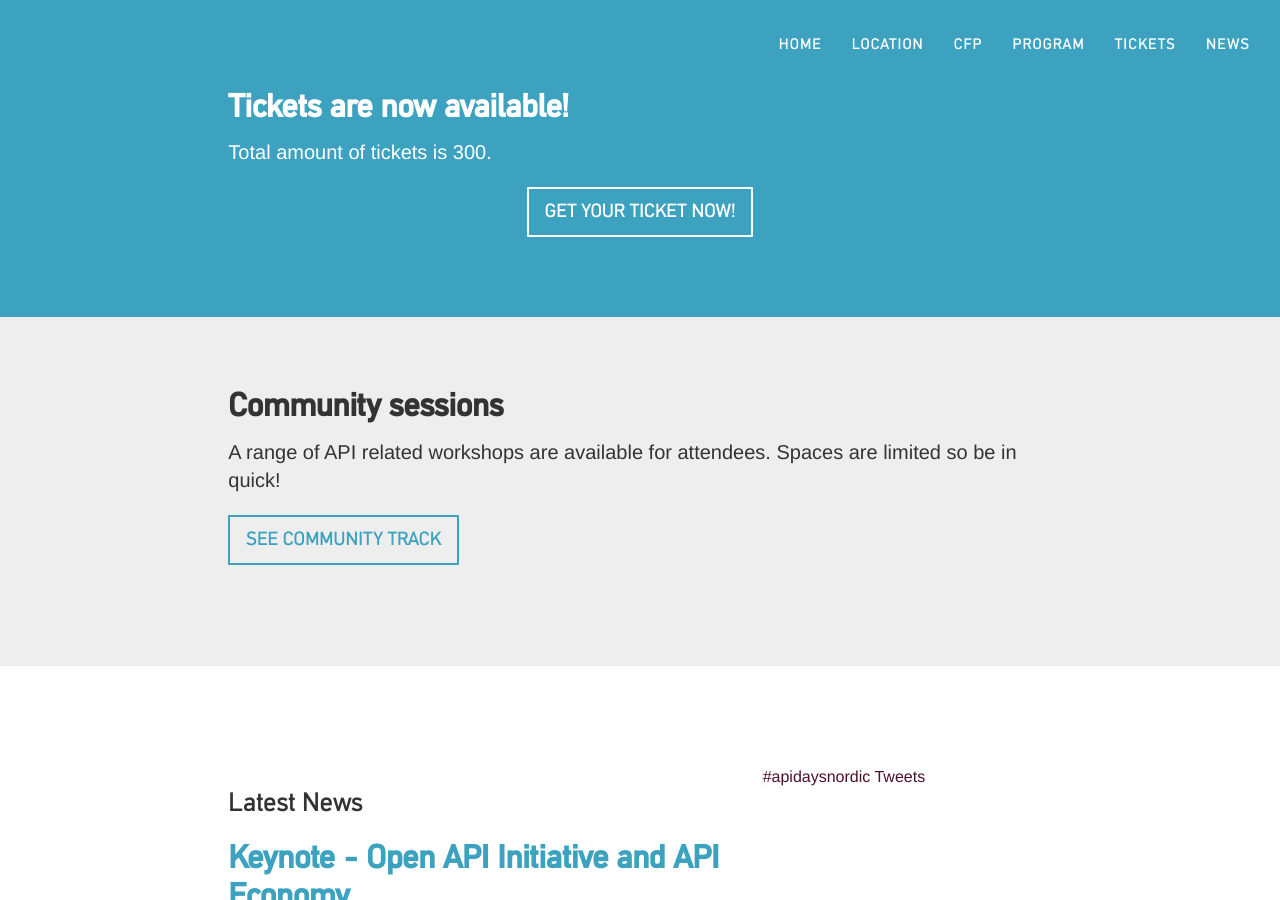
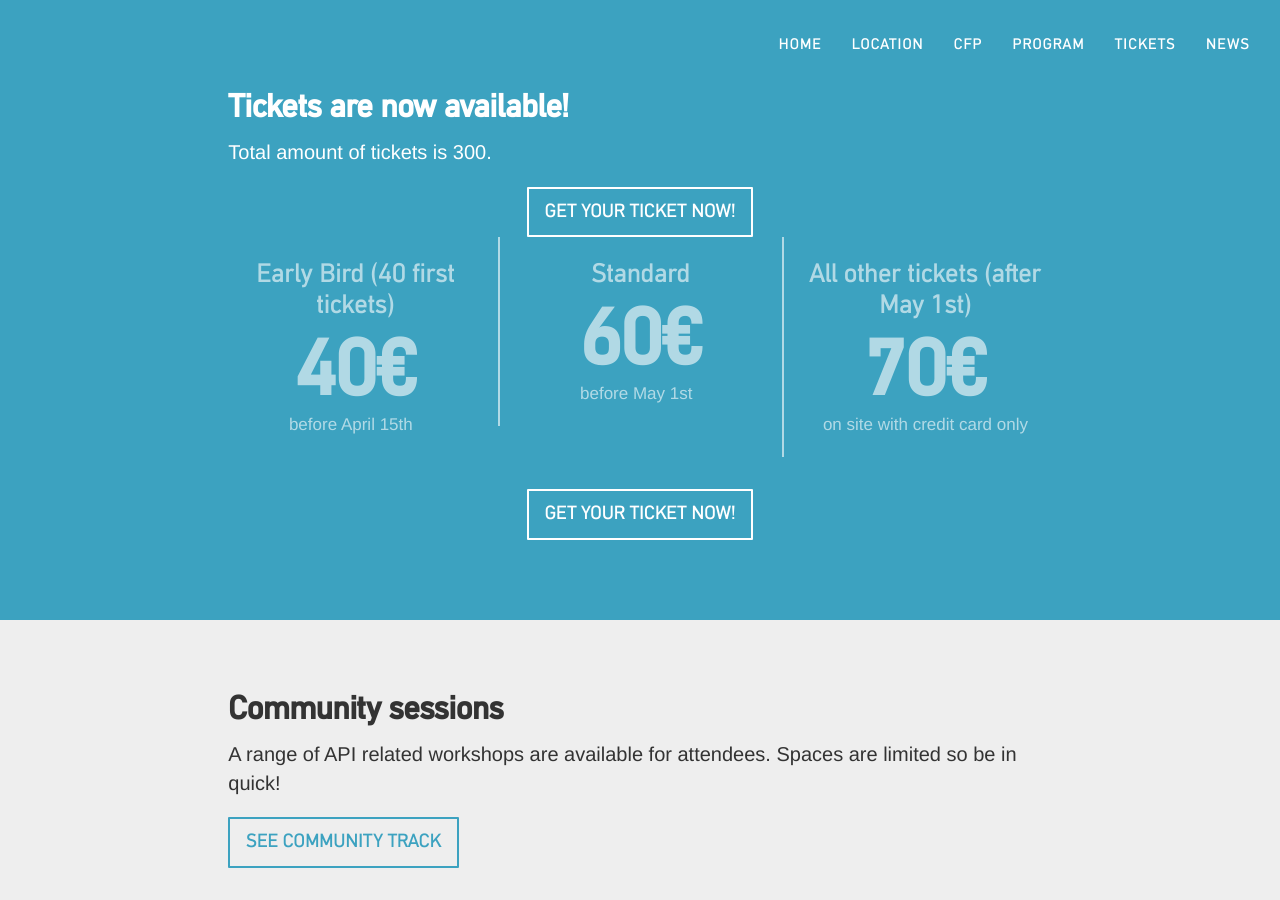
Before and after one commit to apidaysnordic/apidaysnordic.github.io, a Jekyll site: the page built from index.md, in a window 1280 px wide and 900 px high, scrolled down 4521 px. Built offline with Jekyll 4.4.1, drawn with Linux system fonts in a browser that asks for light colours; some web fonts are replaced; comment, search, counter and statistics services are not loaded.

Commit message:
Update default.html

```diff
--- a/_layouts/default.html
+++ b/_layouts/default.html
@@ -305,7 +305,7 @@
                         </div>
 		</div>
 
-<!--
+
 
 		<div class="row">
 			<div class="col-md-8 col-md-push-2">
@@ -314,38 +314,40 @@
 
 					<div class="col-md-4 text-center price-group price-group-1">
 						<div class="price-group-wrap">
-							<h3>First 50 tickets </h3>
+							<h3>Early Bird (40 first tickets) </h3>
 							<p>
-								<span class="price">100€</span><br>
+								<span class="price">40€</span><br>
+								<small>before April 15th &nbsp;</small>
 							</p>
 						</div>
 					</div>
 
 					<div class="col-md-4 text-center price-group price-group-2">
 						<div class="price-group-wrap">
-							<h3>Early Bird <br><small>before 15th April &nbsp;</small></h3>
+							<h3>Standard</h3>
 							<p>
-								<span class="price">200€</span><br>
+								<span class="price">60€</span><br>
+								<small>before May 1st &nbsp;</small>
 							</p>
 						</div>
 					</div>
 
 					<div class="col-md-4 text-center price-group price-group-3">
 						<div class="price-group-wrap">
-							<h3>All other tickets <br><small> &nbsp;</small></h3>
+							<h3>All other tickets (after May 1st)</h3>
 							<p>
-								<span class="price">250€</span><br>
+								<span class="price">70€</span><br>
+								<small>on site with credit card only</small>
 							</p>
 						</div>
 					</div>
--->
-<!--
+
+
 					<div class="col-md-12 text-center">
                                                 <a href="https://www.eventbrite.com/e/api-days-nordic-registration-22406049096" class="btn btn-primary btn-lg">
                                                         Get your ticket now!
                                                 </a>
                                         </div>
--->
 				</div>
 
 			</div>
```
